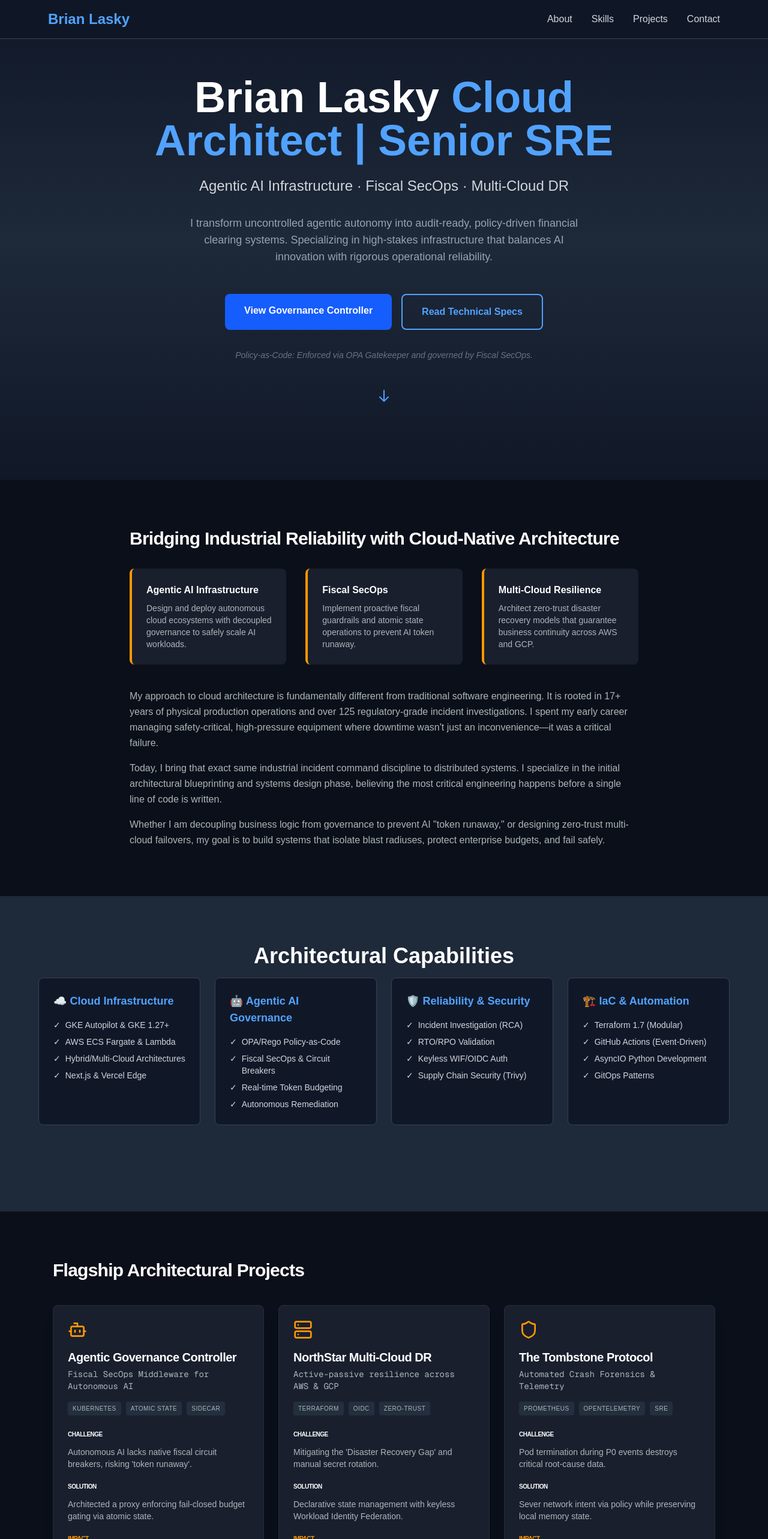
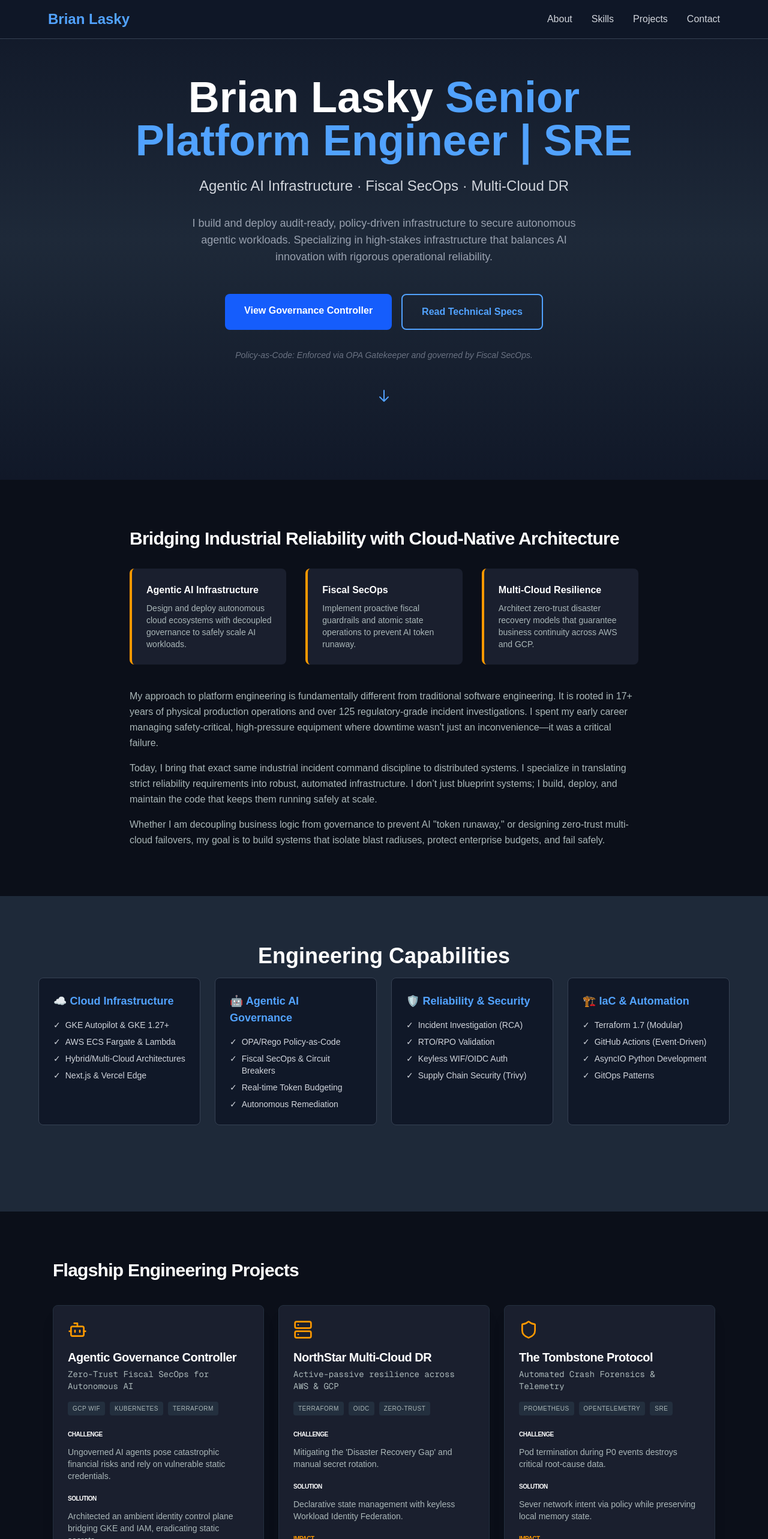
Before and after one commit to brianmlasky-dev/brian-lasky.com, a Next.js app: page / in a window 1280 px wide. Shown: the top 2566 px of the page at 60% size. Built offline with nearby package versions, Linux system fonts and the light colour scheme.

Commit message:
chore(content): pivot website narrative from architect to IC platform engineer

```diff
--- a/app/components/AboutSection.tsx
+++ b/app/components/AboutSection.tsx
@@ -23,10 +23,10 @@
 
         <div className="mt-10 space-y-4 text-[#aab7b8] leading-relaxed">
           <p>
-            My approach to cloud architecture is fundamentally different from traditional software engineering. It is rooted in 17+ years of physical production operations and over 125 regulatory-grade incident investigations. I spent my early career managing safety-critical, high-pressure equipment where downtime wasn't just an inconvenience—it was a critical failure.
+            My approach to platform engineering is fundamentally different from traditional software engineering. It is rooted in 17+ years of physical production operations and over 125 regulatory-grade incident investigations. I spent my early career managing safety-critical, high-pressure equipment where downtime wasn't just an inconvenience—it was a critical failure.
           </p>
           <p>
-            Today, I bring that exact same industrial incident command discipline to distributed systems. I specialize in the initial architectural blueprinting and systems design phase, believing the most critical engineering happens before a single line of code is written.
+            Today, I bring that exact same industrial incident command discipline to distributed systems. I specialize in translating strict reliability requirements into robust, automated infrastructure. I don’t just blueprint systems; I build, deploy, and maintain the code that keeps them running safely at scale.
           </p>
           <p>
             Whether I am decoupling business logic from governance to prevent AI "token runaway," or designing zero-trust multi-cloud failovers, my goal is to build systems that isolate blast radiuses, protect enterprise budgets, and fail safely.
--- a/app/components/Footer.tsx
+++ b/app/components/Footer.tsx
@@ -5,7 +5,7 @@
     <footer className="bg-gray-900 border-t border-gray-700 py-12 px-4">
       <div className="max-w-6xl mx-auto text-center">
         <h3 className="text-2xl font-bold text-blue-400 mb-2">Brian Lasky</h3>
-        <p className="text-gray-400 mb-8">Architecting Resilient & Governed Cloud Infrastructure</p>
+        <p className="text-gray-400 mb-8">Building Resilient & Governed Cloud Infrastructure</p>
 
         <div className="border-t border-gray-700 pt-8">
           <p className="text-gray-400 text-sm">
--- a/app/components/HeroSection.tsx
+++ b/app/components/HeroSection.tsx
@@ -18,7 +18,7 @@
             isLoaded ? 'opacity-100 translate-y-0' : 'opacity-0 translate-y-10'
           }`}
         >
-          Brian Lasky <span className="text-blue-400">Cloud Architect | Senior SRE</span>
+          Brian Lasky <span className="text-blue-400">Senior Platform Engineer | SRE</span>
         </h1>
 
         {/* Tagline */}
@@ -36,7 +36,7 @@
             isLoaded ? 'opacity-100 translate-y-0' : 'opacity-0 translate-y-10'
           }`}
         >
-          I transform uncontrolled agentic autonomy into audit-ready, policy-driven financial clearing systems. Specializing in high-stakes infrastructure that balances AI innovation with rigorous operational reliability.
+          I build and deploy audit-ready, policy-driven infrastructure to secure autonomous agentic workloads. Specializing in high-stakes infrastructure that balances AI innovation with rigorous operational reliability.
         </p>
 
         {/* CTA Buttons */}
--- a/app/components/ProjectsSection.tsx
+++ b/app/components/ProjectsSection.tsx
@@ -4,18 +4,18 @@
   return (
     <section id="projects" className="py-20 bg-[#0b0f19]">
       <div className="max-w-6xl mx-auto px-6">
-        <h2 className="text-3xl font-bold text-white tracking-tight mb-10">Flagship Architectural Projects</h2>
+        <h2 className="text-3xl font-bold text-white tracking-tight mb-10">Flagship Engineering Projects</h2>
 
         <div className="grid grid-cols-1 md:grid-cols-3 gap-6">
           {/* Agentic Governance Controller is currently first in the DOM order */}
           <ProjectCard
             iconType="bot"
             title="Agentic Governance Controller"
-            desc="Fiscal SecOps Middleware for Autonomous AI"
-            tags={["Kubernetes", "Atomic State", "Sidecar"]}
-            challenge="Autonomous AI lacks native fiscal circuit breakers, risking 'token runaway'."
-            solution="Architected a proxy enforcing fail-closed budget gating via atomic state."
-            impact="Eliminated race conditions, securing $250k+ in API budget exposure."
+            desc="Zero-Trust Fiscal SecOps for Autonomous AI"
+            tags={["GCP WIF", "Kubernetes", "Terraform"]}
+            challenge="Ungoverned AI agents pose catastrophic financial risks and rely on vulnerable static credentials."
+            solution="Architected an ambient identity control plane bridging GKE and IAM, eradicating static secrets."
+            impact="Mathematically bounded compute footprint to $0.00 and secured $250k+ in API budget exposure."
           />
 
           <ProjectCard
--- a/app/components/SkillsSection.tsx
+++ b/app/components/SkillsSection.tsx
@@ -23,7 +23,7 @@
   return (
     <section id="skills" className="py-20 bg-gray-800 px-4">
       <div className="max-w-6xl mx-auto">
-        <h2 className="text-4xl font-bold text-white mb-4 text-center">Architectural Capabilities</h2>
+        <h2 className="text-4xl font-bold text-white mb-4 text-center">Engineering Capabilities</h2>
         <div className="grid grid-cols-1 md:grid-cols-2 lg:grid-cols-4 gap-6 mb-16">
           {skillCategories.map((cat, idx) => (
             // Added unique key based on index
```
